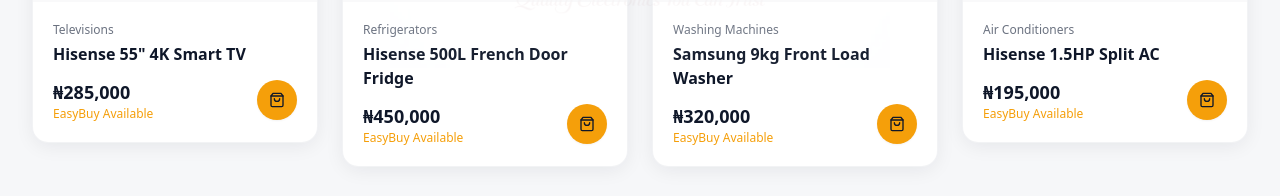
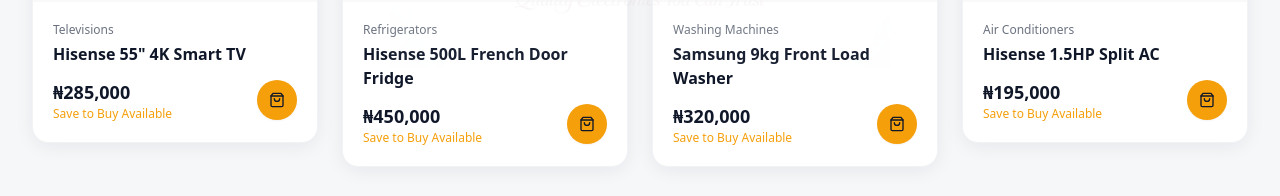
Before and after one commit to visibyltech/ola-store, a React (Vite) app: page /shop in a window 1280 px wide. Shown: the part 499-695 px from the top of the page. Built offline with nearby package versions, Linux system fonts and the light colour scheme; no server answers; the database is empty; the HTML template or start-up script is replaced by a standard one.

Commit message:
rename: EasyBuy → Save to Buy in shop page

```diff
--- a/src/pages/Shop.tsx
+++ b/src/pages/Shop.tsx
@@ -115,7 +115,7 @@ const Shop = () => {
                             {formatPrice(product.price)}
                           </p>
                           <p className="text-xs text-accent font-medium">
-                            EasyBuy Available
+                            Save to Buy Available
                           </p>
                         </div>
                         <Button
```
